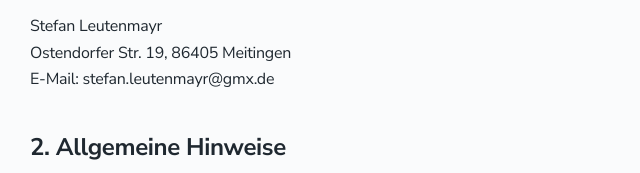
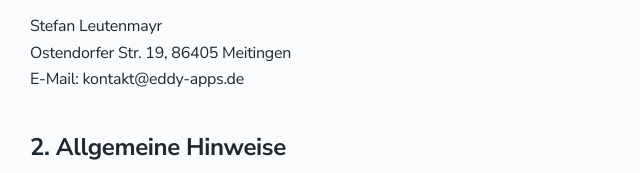
Before and after one commit to LeutenmayrS/eddy-www, a plain HTML site: page datenschutz.html in a window 1280 px wide. Shown: the part 267-440 px from the top of the page, 66-706 px from the left. Drawn offline with Linux system fonts and the light colour scheme.

Commit message:
neue_mailadresse

```diff
--- a/datenschutz.html
+++ b/datenschutz.html
@@ -47,7 +47,7 @@
         <p>
           Stefan Leutenmayr<br>
           Ostendorfer Str. 19, 86405 Meitingen<br>
-          E-Mail: stefan.leutenmayr@gmx.de
+          E-Mail: kontakt@eddy-apps.de
         </p>
 
         <h2>2. Allgemeine Hinweise</h2>
```
Also changed, not shown: impressum.html (+1 -1 lines).
